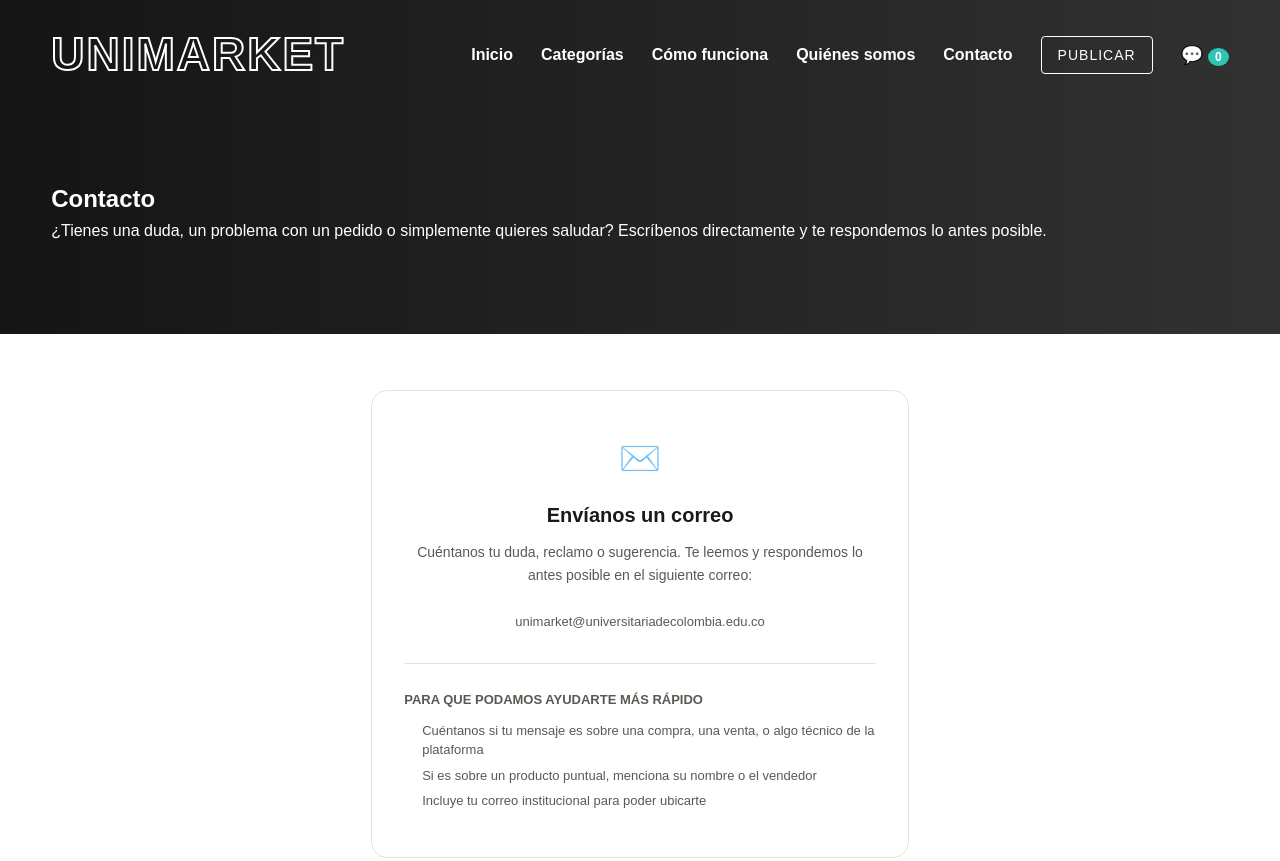
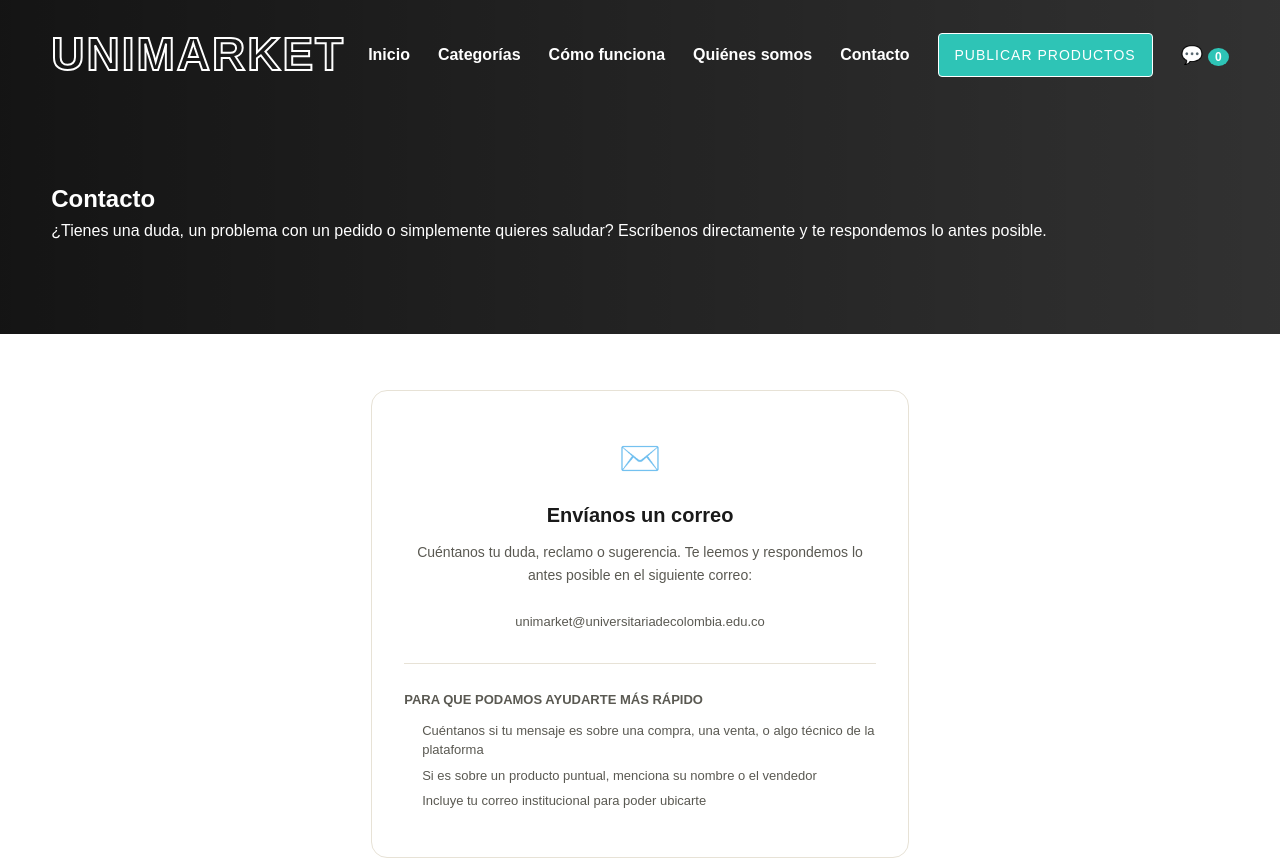
Before and after one commit to sophiealferez-oss/Unimarket, a website: page contacto.html in a window 1280 px wide. Shown: the top 861 px of the page. Drawn offline with Linux system fonts and the light colour scheme.

Commit message:
direccion de contacto a publicar

```diff
--- a/contacto.html
+++ b/contacto.html
@@ -50,7 +50,7 @@
         <li><a href="quienessomos.html">Quiénes somos</a></li>
         <li><a href="contacto.html">Contacto</a></li>
       </ul>
-      <button class="btn btn--outline" id="buyBtn">Publicar</button>
+      <a href="publicar.html" class="btn btn--teal">Publicar productos</a>
       <button class="cart" id="cartBtn" aria-label="Mensajes">
         💬 <span class="cart__count" id="cartCount">0</span>
       </button>
```
